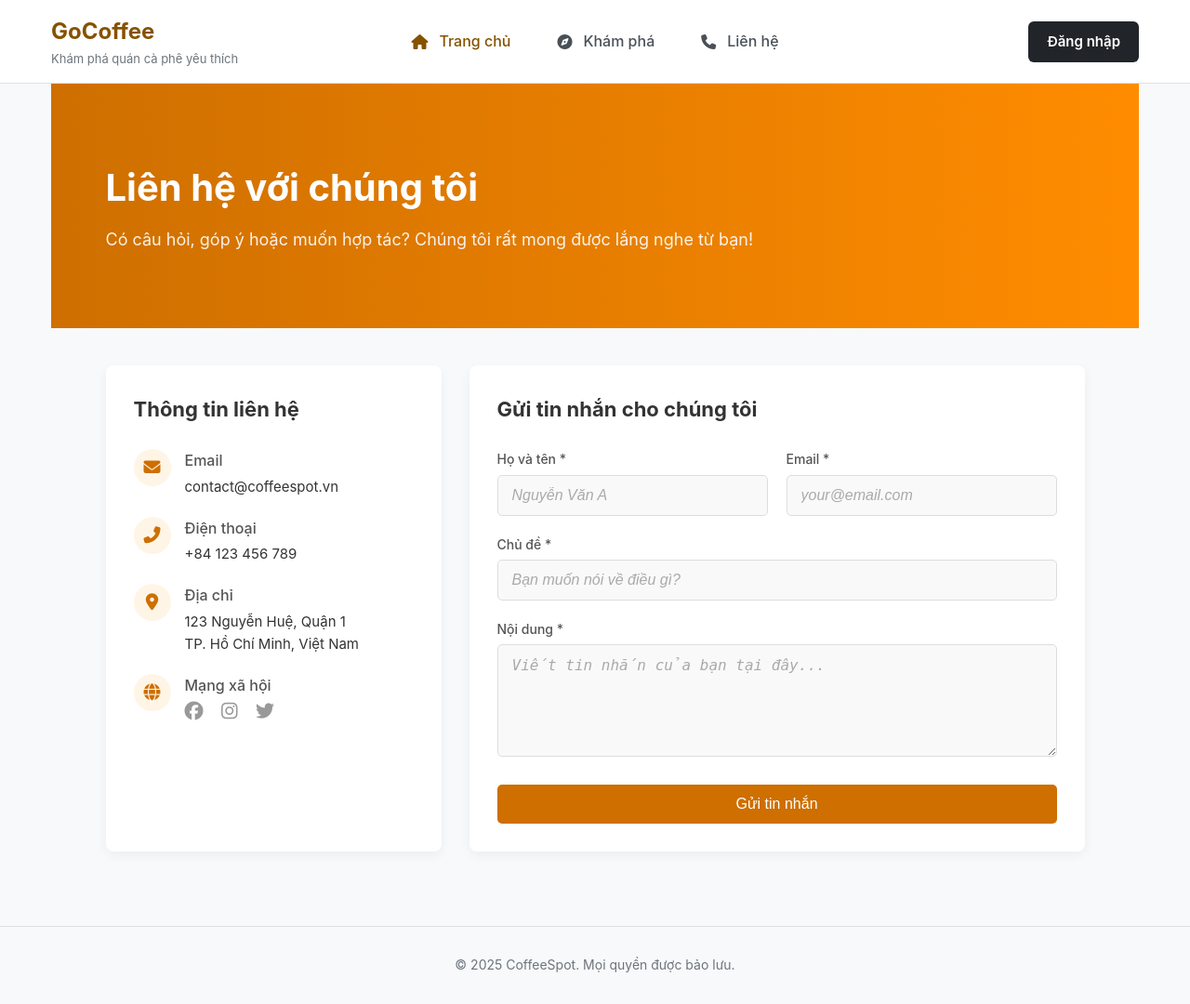
After one commit to HoangDuyTan/GoCoffee, a Django app: page /contact/ in a window 1280 px wide. The commit adds this page. Shown: the whole page at 93% size. Run offline with Django 5.2, Linux system fonts and the light colour scheme.

Commit message:
add contact page

```diff
--- a/shops/views.py
+++ b/shops/views.py
@@ -5,7 +5,7 @@ from .models import CafeShop
 def home_view(request):
     hot_shop = CafeShop.objects.all()[:3]
     new_shop = CafeShop.objects.all().order_by('-id')[:3]
-    popular_shop = (CafeShop.objects.all().order_by('?')[:6])[3:6]
+    popular_shop = CafeShop.objects.all().order_by('?')[:3]
     context = {
         'new_shop': new_shop,
         'hot_shop': hot_shop,
--- /dev/null
+++ b/static/css/contact.css
@@ -0,0 +1,215 @@
+/* Contact Banner */
+.contact-banner {
+    background-color: #ce6f00; /* Màu cam đậm */
+    background-image: linear-gradient(to right, #ce6f00, #ff8c00); /* Gradient cam */
+    color: #fff;
+    padding: 80px 5%;
+    text-align: left;
+}
+
+.contact-banner h1 {
+    font-size: 40px;
+    margin-bottom: 10px;
+    font-weight: 700;
+}
+
+.contact-banner p {
+    font-size: 18px;
+    font-weight: 400;
+    opacity: 0.9;
+}
+
+/* Contact Content */
+.contact-content {
+    display: flex;
+    justify-content: center;
+    padding: 40px 5%;
+    gap: 30px;
+    max-width: 1200px;
+    margin: 0 auto;
+}
+
+.contact-info-card, .contact-form-card {
+    background-color: #fff;
+    padding: 30px;
+    border-radius: 8px;
+    box-shadow: 0 4px 12px rgba(0, 0, 0, 0.05);
+}
+
+.contact-info-card {
+    flex: 1; /* Chiếm 1 phần */
+    max-width: 400px;
+}
+
+.contact-form-card {
+    flex: 2; /* Chiếm 2 phần */
+    max-width: 700px;
+}
+
+.contact-info-card h2, .contact-form-card h2 {
+    font-size: 22px;
+    font-weight: 700;
+    color: #333;
+    margin-bottom: 25px;
+}
+
+/* Info Items (Thông tin liên hệ) */
+.info-item {
+    display: flex;
+    align-items: flex-start;
+    margin-bottom: 20px;
+}
+
+.info-icon {
+    display: inline-flex;
+    justify-content: center;
+    align-items: center;
+    width: 40px;
+    height: 40px;
+    border-radius: 50%;
+    background-color: #fff5e6; /* Màu nền icon nhạt */
+    color: #ce6f00; /* Màu icon */
+    font-size: 18px;
+    margin-right: 15px;
+    flex-shrink: 0;
+}
+
+.info-details strong {
+    display: block;
+    font-size: 16px;
+    font-weight: 500;
+    margin-bottom: 3px;
+    color: #555;
+}
+
+.info-details a, .info-details span {
+    display: block;
+    color: #333;
+    text-decoration: none;
+    font-size: 15px;
+}
+
+.info-details a:hover {
+    color: #ce6f00;
+}
+
+.social-icons i {
+    font-size: 20px;
+    margin-right: 15px;
+    cursor: pointer;
+    color: #999;
+    transition: color 0.3s;
+}
+
+.social-icons i:hover {
+    color: #ce6f00;
+}
+
+
+/* Contact Form */
+.contact-form {
+    display: flex;
+    flex-wrap: wrap;
+    gap: 20px;
+}
+
+.form-group {
+    flex: 1 1 calc(50% - 10px); /* 2 cột */
+    display: flex;
+    flex-direction: column;
+}
+
+.form-group.full-width {
+    flex: 1 1 100%; /* 1 cột */
+}
+
+.form-group label {
+    font-size: 14px;
+    font-weight: 500;
+    color: #555;
+    margin-bottom: 5px;
+}
+
+.form-group input, .form-group textarea {
+    padding: 12px 15px;
+    border: 1px solid #ddd;
+    border-radius: 5px;
+    font-size: 16px;
+    box-sizing: border-box;
+    transition: border-color 0.3s;
+    background-color: #f9f9f9;
+}
+
+.form-group input:focus, .form-group textarea:focus {
+    border-color: #ce6f00;
+    outline: none;
+    background-color: #fff;
+}
+
+.form-group textarea {
+    resize: vertical;
+    min-height: 120px;
+}
+
+/* Placeholder styling (tùy chọn) */
+.form-group input::placeholder, .form-group textarea::placeholder {
+    color: #aaa;
+    font-style: italic;
+}
+
+.submit-btn {
+    background-color: #ce6f00;
+    color: #fff;
+    border: none;
+    padding: 12px 25px;
+    border-radius: 5px;
+    cursor: pointer;
+    font-size: 16px;
+    font-weight: 500;
+    margin-top: 10px;
+    transition: background-color 0.3s;
+    width: 100%;
+}
+
+.submit-btn:hover {
+    background-color: #ff8c00;
+}
+
+/* Responsive Design */
+@media (max-width: 992px) {
+    .contact-content {
+        flex-direction: column;
+        gap: 20px;
+    }
+
+    .contact-info-card, .contact-form-card {
+        max-width: 100%;
+    }
+
+    .contact-info-card {
+        order: 2; /* Đặt thông tin liên hệ xuống dưới trong mobile */
+    }
+
+    .contact-form-card {
+        order: 1;
+    }
+
+    .form-group {
+        flex: 1 1 100%; /* Trên mobile, các trường input chiếm hết chiều rộng */
+    }
+
+    .header {
+        flex-wrap: wrap;
+    }
+
+    .navbar {
+        order: 3;
+        width: 100%;
+        justify-content: space-around;
+        margin-top: 10px;
+    }
+
+    .logo, .login-btn {
+        margin-bottom: 0;
+    }
+}
--- a/static/css/style.css
+++ b/static/css/style.css
@@ -16,7 +16,7 @@
     --box-shadow: 0 4px 12px rgba(0, 0, 0, 0.05);
 }
 
-/* ======== THIẾT LẬP CHUNG (RESET) ======== */
+/* ======== THIẾT LẬP CHUNG ======== */
 * {
     box-sizing: border-box;
     margin: 0;
@@ -45,7 +45,7 @@ ul {
     list-style: none;
 }
 
-/* ======== LỚP TIỆN ÍCH CHUNG ======== */
+/* ======== TIỆN ÍCH CHUNG ======== */
 .container {
     max-width: var(--container-width);
     margin-left: auto;
--- a/templates/base.html
+++ b/templates/base.html
@@ -25,7 +25,7 @@
             <ul class="nav-links">
                 <li><a href="/" class="active"><i class="fa-solid fa-house"></i> Trang chủ</a></li>
                 <li><a href="#"><i class="fa-solid fa-compass"></i> Khám phá</a></li>
-                <li><a href="#"><i class="fa-solid fa-phone"></i> Liên hệ</a></li>
+                <li><a href="contact"><i class="fa-solid fa-phone"></i> Liên hệ</a></li>
             </ul>
 
             <div class="nav-actions">
--- /dev/null
+++ b/templates/contact.html
@@ -0,0 +1,81 @@
+{% extends 'base.html' %}
+{% load static %}
+
+{% block title %}Liên Hệ{% endblock title %}
+
+{% block extra_styles %}
+<link rel="stylesheet" href="{% static 'css/contact.css' %}">
+{% endblock extra_styles %}
+
+
+{% block content %}
+<section class="contact-banner">
+            <h1>Liên hệ với chúng tôi</h1>
+            <p>Có câu hỏi, góp ý hoặc muốn hợp tác? Chúng tôi rất mong được lắng nghe từ bạn!</p>
+        </section>
+
+        <section class="contact-content">
+            <div class="contact-info-card">
+                <h2>Thông tin liên hệ</h2>
+                <div class="info-item">
+                    <span class="info-icon"><i class="fas fa-envelope"></i></span>
+                    <div class="info-details">
+                        <strong>Email</strong>
+                        <a href="mailto:contact@coffeespot.vn">contact@coffeespot.vn</a>
+                    </div>
+                </div>
+                <div class="info-item">
+                    <span class="info-icon"><i class="fas fa-phone-alt"></i></span>
+                    <div class="info-details">
+                        <strong>Điện thoại</strong>
+                        <a href="tel:+84123456789">+84 123 456 789</a>
+                    </div>
+                </div>
+                <div class="info-item">
+                    <span class="info-icon"><i class="fas fa-map-marker-alt"></i></span>
+                    <div class="info-details">
+                        <strong>Địa chỉ</strong>
+                        <span>123 Nguyễn Huệ, Quận 1</span>
+                        <span>TP. Hồ Chí Minh, Việt Nam</span>
+                    </div>
+                </div>
+                <div class="info-item">
+                    <span class="info-icon"><i class="fas fa-globe"></i></span>
+                    <div class="info-details">
+                        <strong>Mạng xã hội</strong>
+                        <div class="social-icons">
+                            <i class="fab fa-facebook"></i>
+                            <i class="fab fa-instagram"></i>
+                            <i class="fab fa-twitter"></i>
+                        </div>
+                    </div>
+                </div>
+            </div>
+
+            <div class="contact-form-card">
+                <h2>Gửi tin nhắn cho chúng tôi</h2>
+                <form action="#" method="POST" class="contact-form">
+                    <div class="form-group">
+                        <label for="name">Họ và tên *</label>
+                        <input type="text" id="name" name="name" required placeholder="Nguyễn Văn A">
+                    </div>
+                    <div class="form-group">
+                        <label for="email">Email *</label>
+                        <input type="email" id="email" name="email" required placeholder="your@email.com">
+                    </div>
+                    <div class="form-group full-width">
+                        <label for="subject">Chủ đề *</label>
+                        <input type="text" id="subject" name="subject" required placeholder="Bạn muốn nói về điều gì?">
+                    </div>
+                    <div class="form-group full-width textarea-group">
+                        <label for="message">Nội dung *</label>
+                        <textarea id="message" name="message" rows="5" required placeholder="Viết tin nhắn của bạn tại đây..."></textarea>
+                    </div>
+                    <div class="form-group full-width">
+                        <button type="submit" class="submit-btn">Gửi tin nhắn</button>
+                    </div>
+                </form>
+            </div>
+        </section>
+
+{% endblock content %}
```
Also changed, not shown: shops/models.py (+24 -0 lines), templates/home.html (+21 -7 lines), db.sqlite3, media/covers/201912260840322131248-56fe.jpg (added), media/covers/quan-cafe-sang-chanh-da-lat-29.jpeg (added), media/covers/quan-cafe-sang-chanh-da-lat-29_ah4znqh.jpeg (added).
